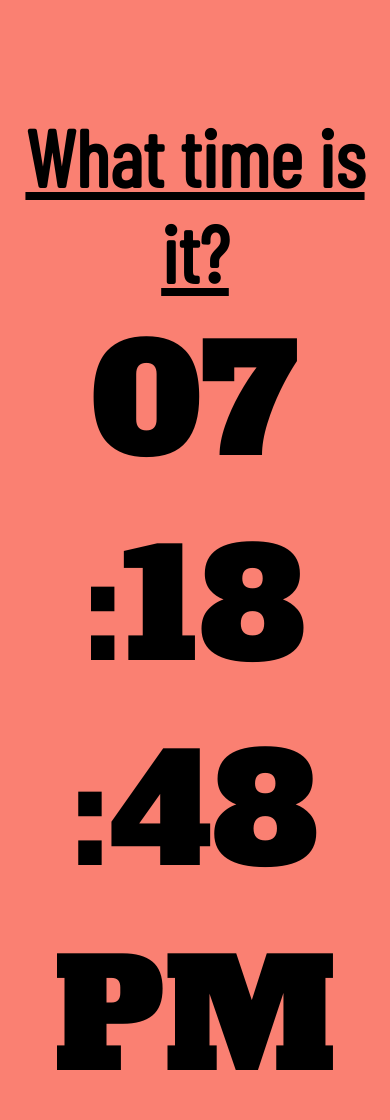
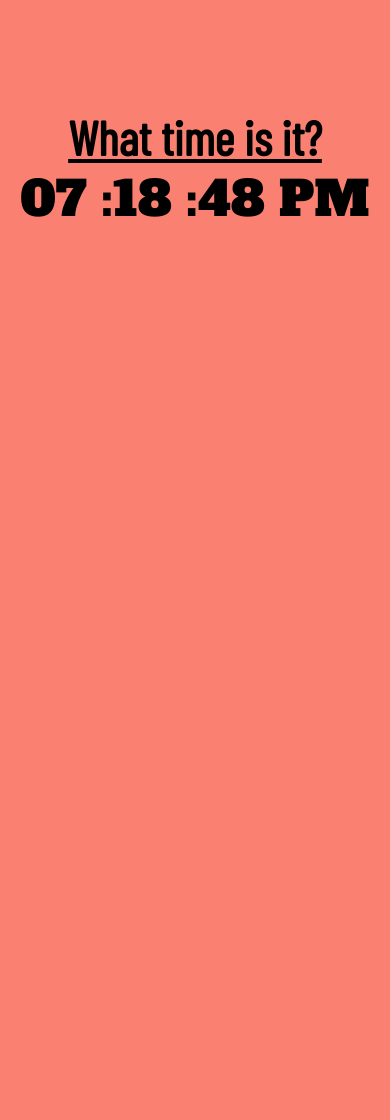
Before and after one commit to ivaneaguirre98/clockApp, a plain HTML site: page Clock/index.html in a window 390 px wide. After the commit the page ends 844 px from the top, so only its background shows below. Drawn offline with nearby package versions, Linux system fonts and the light colour scheme.

Commit message:
Added media queries to different screen sizes

```diff
--- a/Clock/style.css
+++ b/Clock/style.css
@@ -3,16 +3,16 @@ body{
 }
 
 #clock{
-  font-size: 150px;
+  font-size: 10rem;
   text-align: center;
   position: relative;
   top: 100px;
-  font-family: 'Alfa Slab One', cursive;
+  font-family: 'Alfa Slab One';
 
 }
 
 #title{
-  font-size: 80px;
+  font-size: 6rem;
   margin: 0 auto;
   text-align: center;
   position: relative;
@@ -21,3 +21,41 @@ body{
   text-decoration: underline;
   font-family: 'Barlow Condensed', sans-serif;
 }
+
+/* On screens that are 1080px or less, set the background color to blue */
+@media (max-width:1080px) {
+  #clock{
+    font-size: 7rem;
+  }
+}
+
+/* On screens that are 1000px or less, set the background color to blue */
+@media (max-width:1000px) {
+  #clock{
+    font-size: 6rem;
+  }
+}
+
+/* On screens that are 800px or less, set the background color to blue */
+@media (max-width: 450px){
+  #clock{
+    font-size: 3rem;
+  }
+
+  #title{
+    font-size: 3rem;
+  }
+}
+
+@media (max-width 360px) {
+  #clock{
+    font-size: 2rem;
+  }
+}
+
+/* On screens that are 600px or less, set the background color to blue */
+@media (max-width:320px) {
+  #clock{
+    font-size: 2.5rem;
+  }
+}
```
